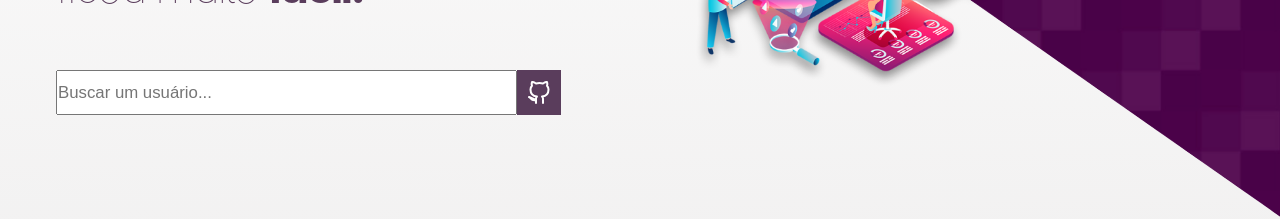
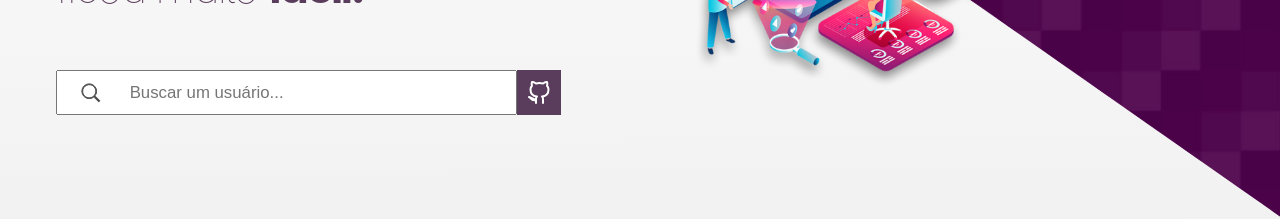
Before and after one commit to bitwise-technology/front-end-test, a React (Create React App) app in the folder bitwise/: page / in a window 1280 px wide. Shown: the part 410-629 px from the top of the page. Built offline with nearby package versions, Linux system fonts and the light colour scheme.

Commit message:
feat: add icon to search-input in lading page

```diff
--- a/bitwise/src/pages/Landing/index.tsx
+++ b/bitwise/src/pages/Landing/index.tsx
@@ -11,6 +11,7 @@ import { ReactComponent as GithubSVG } from '../../assets/Vector.svg';
 import { ReactComponent as LinkedInSVG } from '../../assets/in.svg';
 import { ReactComponent as MediumSVG } from '../../assets/medium.svg';
 import { ReactComponent as InstaSVG } from '../../assets/insta.svg';
+import {ReactComponent as SearchSVG} from '../../assets/searchIcon.svg'
 
 import PeopleImg from '../../assets/landingImage.png';
 import BackgroundImg from '../../assets/Polygon 1 (1).png';
@@ -63,6 +64,7 @@ const Landing = () => {
 					ficou muito <strong className="emphasis">fácil!</strong>
 				</p>
 				<div className="search-container__box">
+					<SearchSVG className='search-container__search-icon'/>
 					<input
 						name="username"
 						id="username"
--- a/bitwise/src/pages/Landing/styles.scss
+++ b/bitwise/src/pages/Landing/styles.scss
@@ -72,11 +72,12 @@
 
 	&__box {
 		display: flex;
+		position: relative;
 		margin-top: 5rem;
 		input {
 			width: 90%;
 			font-size: 1.5rem;
-
+			padding-left: 6.4rem;
 			&::placeholder {
 				font-size: 1.5rem;
 			}
@@ -89,6 +90,13 @@
 		align-items: center;
 		padding: 1rem;
 		background-color: #5a3d5c;
+	}
+
+	&__search-icon {
+		position: absolute;
+		top: 50%;
+		transform: translateY(-50%);
+		left: 2.2rem;
 	}
 
 	@media screen and (min-width: 992px) {
```
Also changed, not shown: bitwise/src/assets/searchIcon.svg (added).
